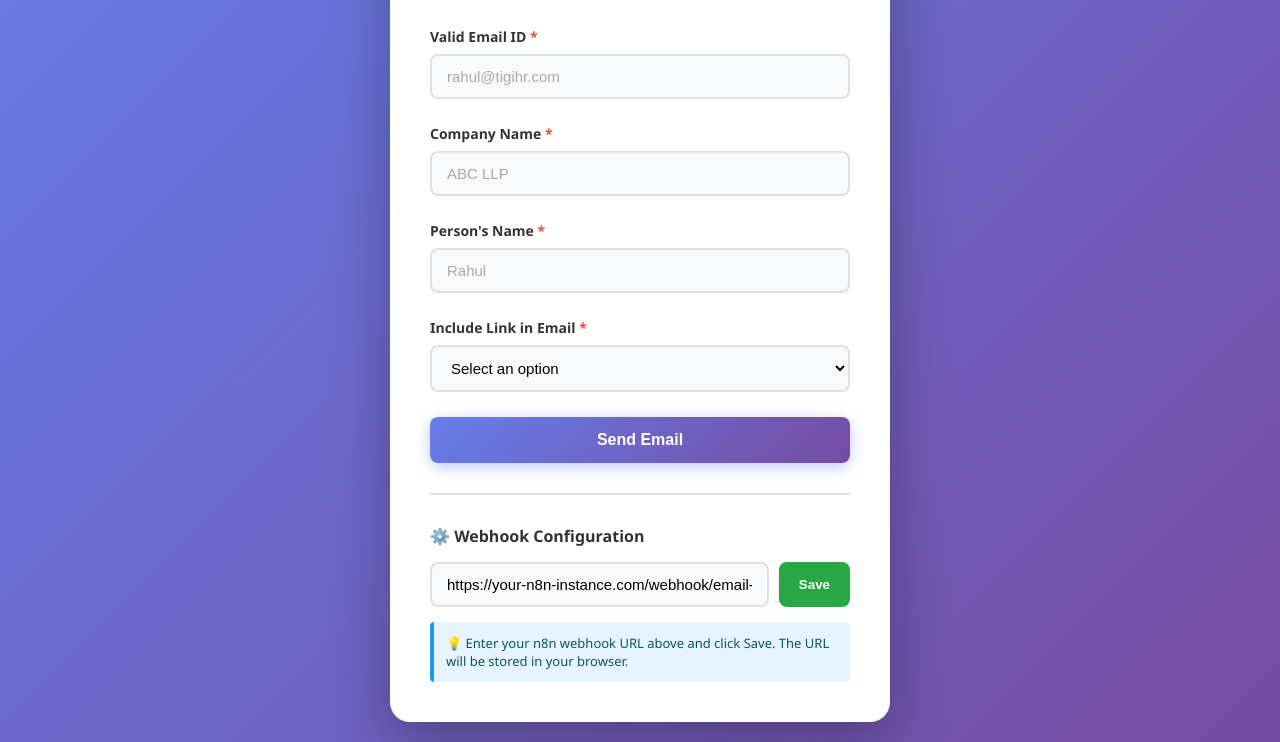
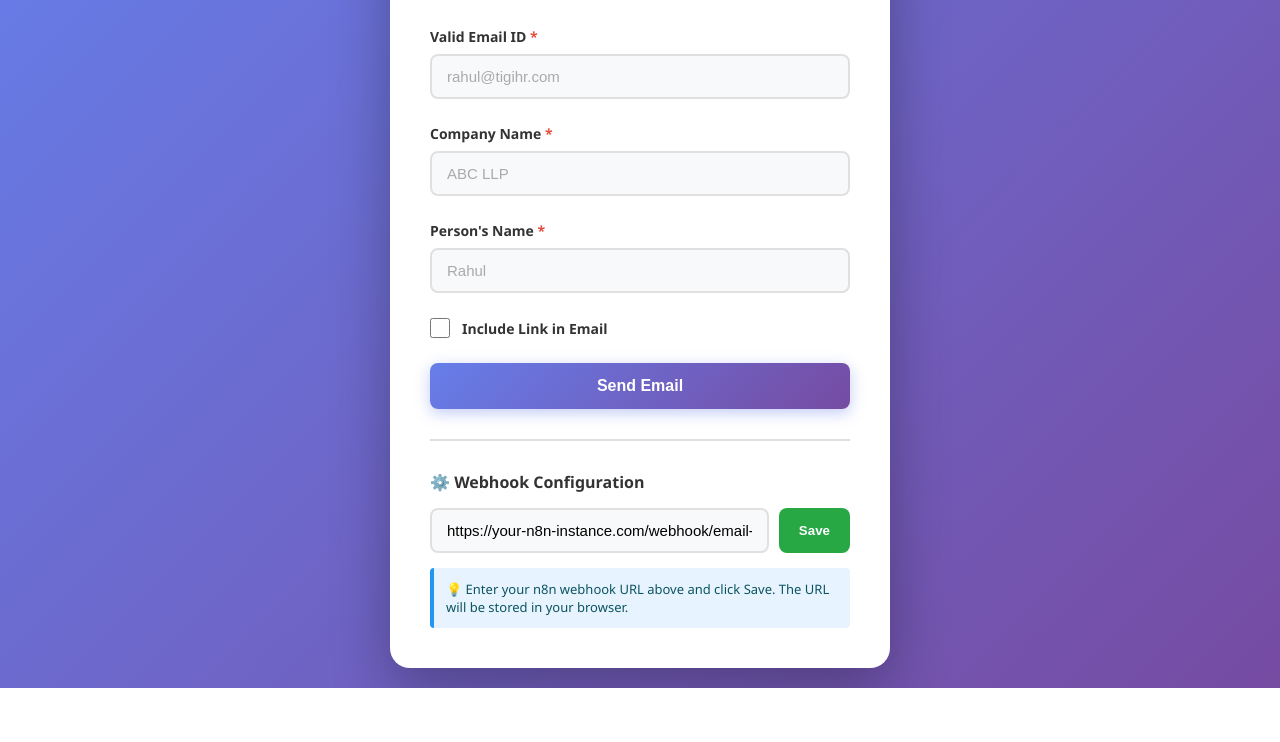
Before and after one commit to Rohanpatel16/email_sender, a plain HTML site: page index.html in a window 1280 px wide. Shown: the part 130-872 px from the top of the page. After the commit the page ends 818 px from the top, so only its background shows below. Drawn offline with Linux system fonts and the light colour scheme.

Commit message:
Update index.html
make the link part and check box

```diff
--- a/index.html
+++ b/index.html
@@ -75,8 +75,7 @@
         }
 
         input[type="email"],
-        input[type="text"],
-        select {
+        input[type="text"] {
             width: 100%;
             padding: 12px 15px;
             border: 2px solid #e0e0e0;
@@ -87,12 +86,31 @@
         }
 
         input[type="email"]:focus,
-        input[type="text"]:focus,
-        select:focus {
+        input[type="text"]:focus {
             outline: none;
             border-color: #667eea;
             background: white;
             box-shadow: 0 0 0 3px rgba(102, 126, 234, 0.1);
+        }
+
+        .checkbox-wrapper {
+            display: flex;
+            align-items: center;
+            gap: 12px;
+        }
+
+        .checkbox-input {
+            width: 20px;
+            height: 20px;
+            cursor: pointer;
+            accent-color: #667eea;
+        }
+
+        .checkbox-label {
+            cursor: pointer;
+            user-select: none;
+            font-weight: 600;
+            margin: 0;
         }
 
         input::placeholder {
@@ -277,12 +295,17 @@
             </div>
 
             <div class="form-group">
-                <label for="includeLink">Include Link in Email <span class="required">*</span></label>
-                <select id="includeLink" name="includeLink" required>
-                    <option value="">Select an option</option>
-                    <option value="yes">Yes</option>
-                    <option value="no">No</option>
-                </select>
+                <div class="checkbox-wrapper">
+                    <input
+                        type="checkbox"
+                        id="includeLink"
+                        name="includeLink"
+                        class="checkbox-input"
+                    >
+                    <label for="includeLink" class="checkbox-label">
+                        Include Link in Email
+                    </label>
+                </div>
             </div>
 
             <button type="submit" class="btn-submit" id="submitBtn">
```
